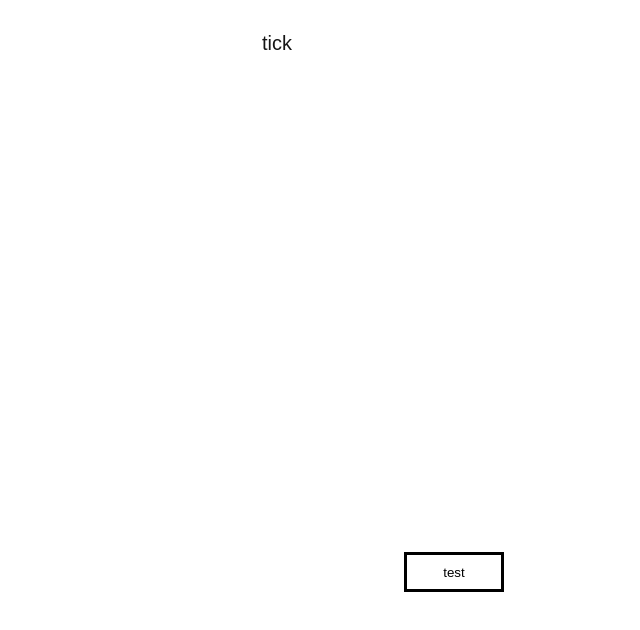
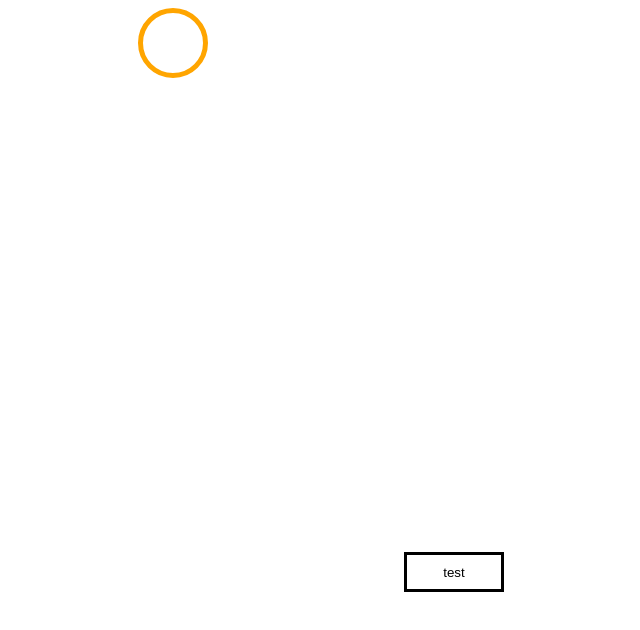
Before and after one commit to FreakDev/button-animation, a React app: page / in a window 1280 px wide. Both pictures are taken after a click on the button "test". Shown: the whole page, without its empty margins (186-826 px from the left). Built offline with nearby package versions, Linux system fonts and the light colour scheme.

Commit message:
Dryer code by replacing listener by synthetic events onTransitionEnd & delete componentDidMount

```diff
--- a/src/ButtonAnimation.js
+++ b/src/ButtonAnimation.js
@@ -14,7 +14,7 @@ export default class ButtonAnimation extends React.Component {
 
     constructor (props) {
         super(props)
-
+        /*
         this.buttonRef = null;
         this.setButtonRef = buttonElement => {
             this.buttonRef = buttonElement;
@@ -26,14 +26,22 @@ export default class ButtonAnimation extends React.Component {
         this.tickRef = null;
         this.setTickRef = tick => {
             this.tickRef = tick
-        }
+        }*/
         this.state = {
             current: INITIAL_STATE
         }
-        this.handleClick = this.handleClick.bind(this)
-        this.goNextState = this.goNextState.bind(this)
+        this.handleButtonTransition = this.handleButtonTransition.bind(this)
+        //this.goNextState = this.goNextState.bind(this)
     }
 
+    handleButtonTransition() {
+        this.handleClick()
+        /*this.setState({
+            current: STATES[2]
+        })*/
+        console.log(('transition bouton'))
+    }
+    /*
     componentDidMount() {
         this.buttonRef.addEventListener('transitionend', this.goNextState)
         this.loadingCircleRef.addEventListener('transitionend', this.goNextState)
@@ -44,8 +52,8 @@ export default class ButtonAnimation extends React.Component {
         this.loadingCircleRef.addEventListener('transitionend', this.goNextState)
         this.tickRef.addEventListener('transitionend', this.goNextState)
     }
-
-    goNextState () {
+    */
+    handleClick= () => {
 
         // calcul le prochain état que devra prendre l'application
         let currentStateIndex = STATES.indexOf(this.state.current)
@@ -59,11 +67,12 @@ export default class ButtonAnimation extends React.Component {
         this.setState({
             current: STATES[nextStateIndex]
         })
+
     }
-
+    /*
     handleClick(){
         this.goNextState()
-    }
+    }*/
     render() {
 
         let buttonClass;
@@ -98,9 +107,9 @@ export default class ButtonAnimation extends React.Component {
             <div>
                 <div id="div">
                     {/* affecte une classe différente à chaque élément en fonction de l'état du composant */}
-                    <button className= {'initial-state ' + buttonClass} ref = {this.setButtonRef} onClick={this.handleClick}>submit</button>
-                    <div className = {'circle ' + circleClass} ref={this.setLoadingCircleRef}></div>
-                    <button className= {'tick ' + apparitionTick} ref={this.setTickRef}>tick</button>
+                    <button className= {'initial-state ' + buttonClass} onTransitionEnd={this.handleButtonTransition} onClick= {this.handleClick} >submit</button>
+                    <div className = {'circle ' + circleClass} onTransitionEnd= {this.handleTransition} ></div>
+                    <button className= {'tick ' + apparitionTick} onTransitionEnd={this.handleTransition} >tick</button>
                     <p className={'text ' + orderConfirmed} >commande confirmée</p>
                 </div>
                 <div>
--- a/src/index.css
+++ b/src/index.css
@@ -22,7 +22,7 @@ div{
   letter-spacing: 1px;
   font-size: 24px;
   opacity: 1;
-  transition: width 1s, opacity 1s;
+  transition: width 2s, opacity 2s;
 }
 
 .reduce-width{
@@ -40,7 +40,7 @@ div{
   position: relative;
   top: -70px;
   left: 46%;
-  transition: opacity 2s, left 2s,
+  transition: opacity 2s, left 1s,
 }
 
 .circle-animation {
@@ -59,7 +59,7 @@ div{
   width: 60px;
   height: 60px;
   opacity: 0;
-  transition: opacity 2s, font-size 1s;
+  transition: opacity 4s, font-size 4s;
 }
 
 .tick-appear {
```
